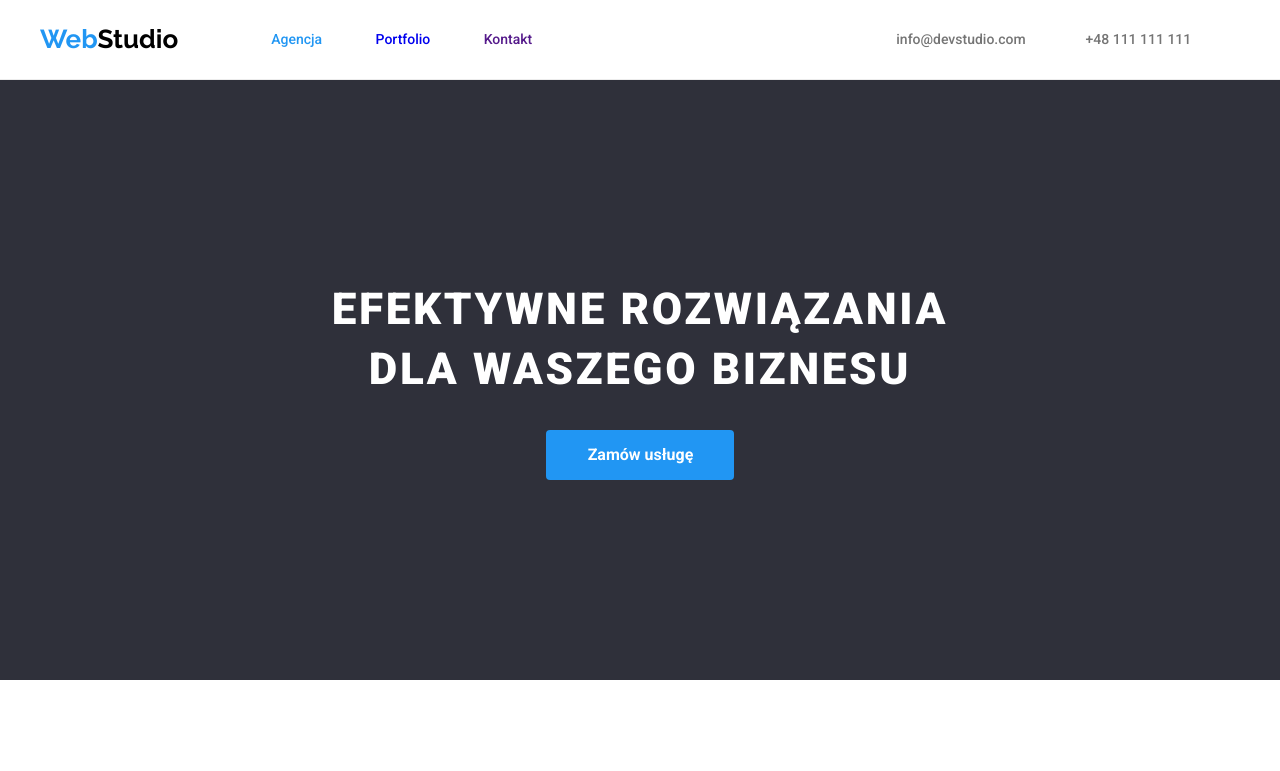
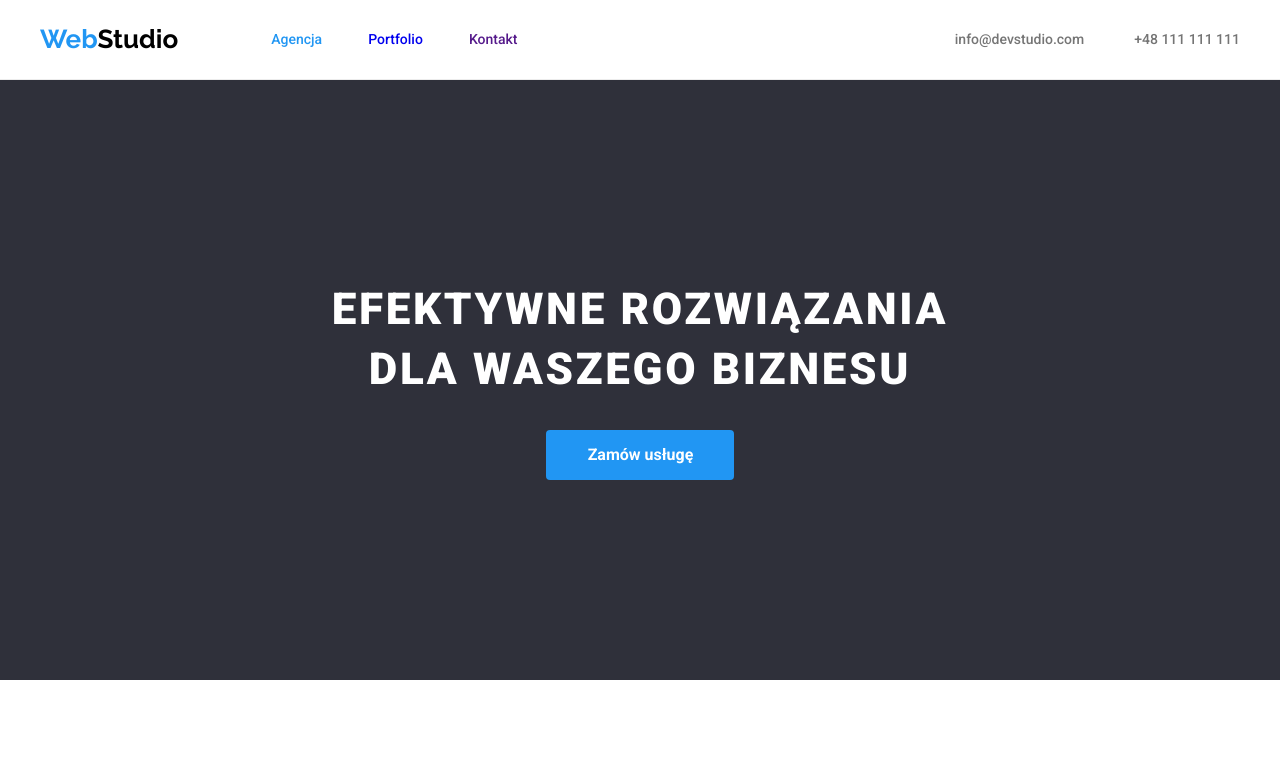
Before and after one commit to ASekretarski/goit-markup-hw-03, a plain HTML site: page index.html in a window 1280 px wide. Shown: the top 771 px of the page. Drawn offline with nearby package versions, Linux system fonts and the light colour scheme.

Commit message:
mentor's comments fixed

```diff
--- a/css/styles.css
+++ b/css/styles.css
@@ -225,6 +225,7 @@ padding: 0px 15px;
 
 .header .flex {
     align-items: center;
+    gap: 93px;
 }
 
 .heading {
@@ -285,12 +286,9 @@ padding: 0px 15px;
     margin-bottom: 10px;
 }
 
-.about .list-item {
-    width: 270px;
-}
-
 .about .flex {
     justify-content: space-between;
+    gap: 30px;
 }
 
 .what-we-do.section {
@@ -325,19 +323,17 @@ padding: 0px 15px;
     margin-bottom: 10px;
 }
 
-.nav-menu .flex {
-    margin-left: 93px;
-    width: 261px;
-    justify-content: space-between;
+.nav-menu {
+    flex: 1;
 }
 
-.contacts {
-    margin-left: 364px;
-    width: 295px;
+.nav-menu .flex {
+    gap: 46px;
 }
 
 .contacts .flex {
     justify-content: space-between;
+    gap: 50px;
 }
 
 .footer .container {
```
Also changed, not shown: 1 other file.
